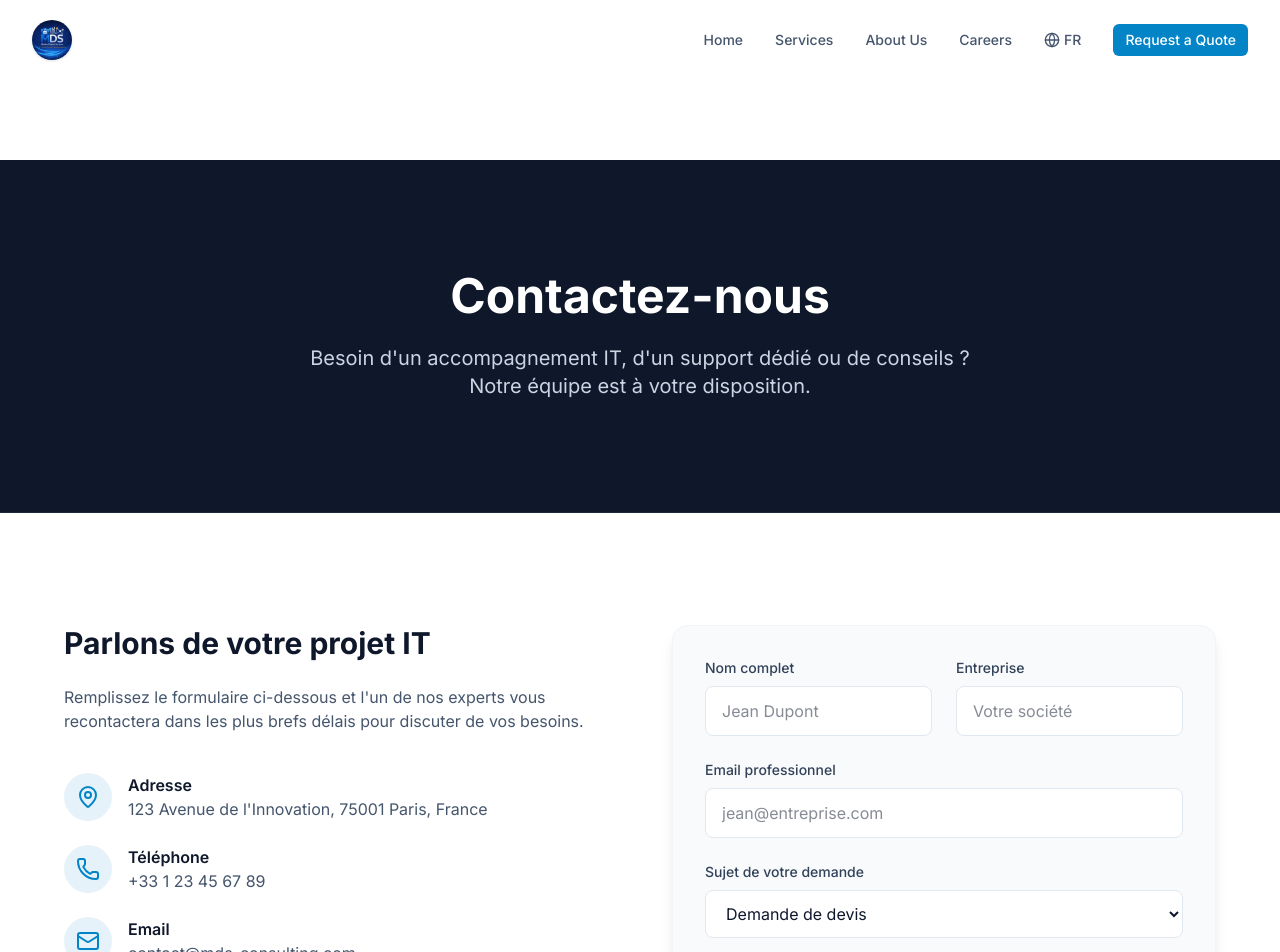
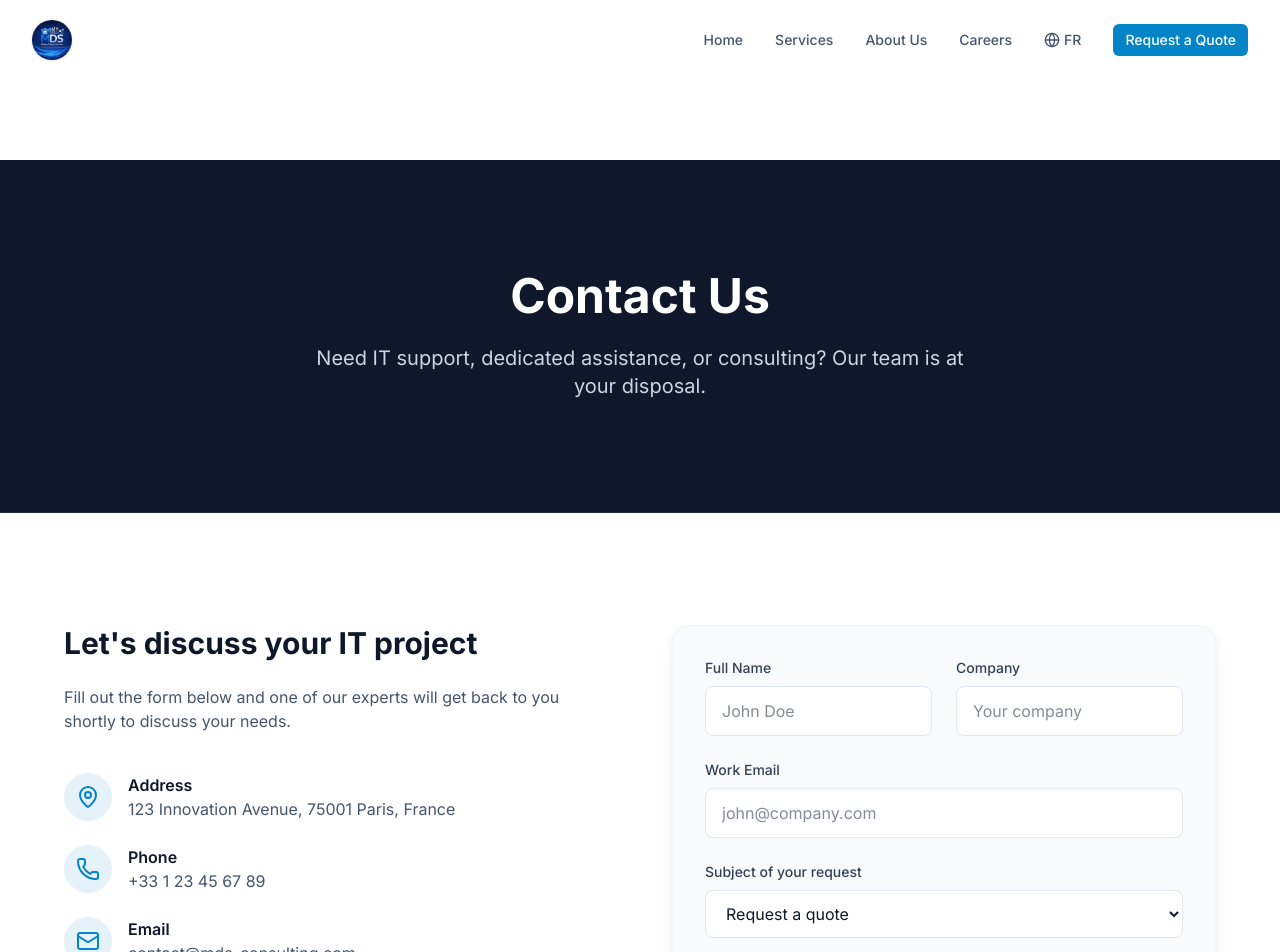
Before and after one commit to modoudigitalserv/MDS, a Next.js app: page /en/contact in a window 1280 px wide. Shown: the top 952 px of the page. Built offline with nearby package versions, Linux system fonts and the light colour scheme.

Commit message:
feat: translate contact page

```diff
--- a/src/app/[lang]/contact/page.js
+++ b/src/app/[lang]/contact/page.js
@@ -1,25 +1,28 @@
-"use client";
-
 import { Section } from "@/components/ui/Section";
 import { Button } from "@/components/ui/Button";
 import { Mail, Phone, MapPin } from "lucide-react";
+import { getDictionary } from "@/dictionaries/getDictionary";
 
-export default function ContactPage() {
+export default async function ContactPage({ params }) {
+  const { lang } = await params;
+  const dict = await getDictionary(lang);
+  const contactDict = dict.contactPage;
+
   return (
     <div className="pt-20">
       <Section bg="dark" className="py-24 text-center border-b border-slate-800">
-        <h1 className="text-4xl md:text-5xl font-bold mb-6">Contactez-nous</h1>
+        <h1 className="text-4xl md:text-5xl font-bold mb-6">{contactDict.title}</h1>
         <p className="text-xl text-slate-300 max-w-2xl mx-auto">
-          Besoin d'un accompagnement IT, d'un support dédié ou de conseils ? Notre équipe est à votre disposition.
+          {contactDict.desc}
         </p>
       </Section>
 
       <Section bg="white">
         <div className="max-w-6xl mx-auto grid grid-cols-1 lg:grid-cols-2 gap-16">
           <div>
-            <h2 className="text-3xl font-bold text-slate-900 dark:text-white mb-6">Parlons de votre projet IT</h2>
+            <h2 className="text-3xl font-bold text-slate-900 dark:text-white mb-6">{contactDict.subtitle}</h2>
             <p className="text-slate-600 dark:text-slate-400 mb-10">
-              Remplissez le formulaire ci-dessous et l'un de nos experts vous recontactera dans les plus brefs délais pour discuter de vos besoins.
+              {contactDict.subdesc}
             </p>
 
             <div className="space-y-6">
@@ -28,8 +31,8 @@ export default function ContactPage() {
                   <MapPin className="w-6 h-6 text-[var(--color-primary-600)]" />
                 </div>
                 <div>
-                  <h3 className="font-semibold text-slate-900 dark:text-white">Adresse</h3>
-                  <p className="text-slate-600 dark:text-slate-400">123 Avenue de l'Innovation, 75001 Paris, France</p>
+                  <h3 className="font-semibold text-slate-900 dark:text-white">{contactDict.addressTitle}</h3>
+                  <p className="text-slate-600 dark:text-slate-400">{contactDict.addressText}</p>
                 </div>
               </div>
               <div className="flex items-center gap-4">
@@ -37,8 +40,8 @@ export default function ContactPage() {
                   <Phone className="w-6 h-6 text-[var(--color-primary-600)]" />
                 </div>
                 <div>
-                  <h3 className="font-semibold text-slate-900 dark:text-white">Téléphone</h3>
-                  <p className="text-slate-600 dark:text-slate-400">+33 1 23 45 67 89</p>
+                  <h3 className="font-semibold text-slate-900 dark:text-white">{contactDict.phoneTitle}</h3>
+                  <p className="text-slate-600 dark:text-slate-400">{contactDict.phoneText}</p>
                 </div>
               </div>
               <div className="flex items-center gap-4">
@@ -46,8 +49,8 @@ export default function ContactPage() {
                   <Mail className="w-6 h-6 text-[var(--color-primary-600)]" />
                 </div>
                 <div>
-                  <h3 className="font-semibold text-slate-900 dark:text-white">Email</h3>
-                  <p className="text-slate-600 dark:text-slate-400">contact@mds-consulting.com</p>
+                  <h3 className="font-semibold text-slate-900 dark:text-white">{contactDict.emailTitle}</h3>
+                  <p className="text-slate-600 dark:text-slate-400">{contactDict.emailText}</p>
                 </div>
               </div>
             </div>
@@ -57,32 +60,31 @@ export default function ContactPage() {
             <form className="space-y-6">
               <div className="grid grid-cols-1 sm:grid-cols-2 gap-6">
                 <div>
-                  <label htmlFor="nom" className="block text-sm font-medium text-slate-700 dark:text-slate-300 mb-2">Nom complet</label>
-                  <input type="text" id="nom" className="w-full px-4 py-3 rounded-lg border border-slate-200 dark:border-slate-700 bg-white dark:bg-[#1e293b] focus:ring-2 focus:ring-[var(--color-primary-500)] outline-none transition-shadow text-slate-900 dark:text-white" placeholder="Jean Dupont" />
+                  <label htmlFor="nom" className="block text-sm font-medium text-slate-700 dark:text-slate-300 mb-2">{contactDict.formName}</label>
+                  <input type="text" id="nom" className="w-full px-4 py-3 rounded-lg border border-slate-200 dark:border-slate-700 bg-white dark:bg-[#1e293b] focus:ring-2 focus:ring-[var(--color-primary-500)] outline-none transition-shadow text-slate-900 dark:text-white" placeholder={contactDict.formNamePlaceholder} />
                 </div>
                 <div>
-                  <label htmlFor="entreprise" className="block text-sm font-medium text-slate-700 dark:text-slate-300 mb-2">Entreprise</label>
-                  <input type="text" id="entreprise" className="w-full px-4 py-3 rounded-lg border border-slate-200 dark:border-slate-700 bg-white dark:bg-[#1e293b] focus:ring-2 focus:ring-[var(--color-primary-500)] outline-none transition-shadow text-slate-900 dark:text-white" placeholder="Votre société" />
+                  <label htmlFor="entreprise" className="block text-sm font-medium text-slate-700 dark:text-slate-300 mb-2">{contactDict.formCompany}</label>
+                  <input type="text" id="entreprise" className="w-full px-4 py-3 rounded-lg border border-slate-200 dark:border-slate-700 bg-white dark:bg-[#1e293b] focus:ring-2 focus:ring-[var(--color-primary-500)] outline-none transition-shadow text-slate-900 dark:text-white" placeholder={contactDict.formCompanyPlaceholder} />
                 </div>
               </div>
               <div>
-                <label htmlFor="email" className="block text-sm font-medium text-slate-700 dark:text-slate-300 mb-2">Email professionnel</label>
-                <input type="email" id="email" className="w-full px-4 py-3 rounded-lg border border-slate-200 dark:border-slate-700 bg-white dark:bg-[#1e293b] focus:ring-2 focus:ring-[var(--color-primary-500)] outline-none transition-shadow text-slate-900 dark:text-white" placeholder="jean@entreprise.com" />
+                <label htmlFor="email" className="block text-sm font-medium text-slate-700 dark:text-slate-300 mb-2">{contactDict.formEmail}</label>
+                <input type="email" id="email" className="w-full px-4 py-3 rounded-lg border border-slate-200 dark:border-slate-700 bg-white dark:bg-[#1e293b] focus:ring-2 focus:ring-[var(--color-primary-500)] outline-none transition-shadow text-slate-900 dark:text-white" placeholder={contactDict.formEmailPlaceholder} />
               </div>
               <div>
-                <label htmlFor="sujet" className="block text-sm font-medium text-slate-700 dark:text-slate-300 mb-2">Sujet de votre demande</label>
+                <label htmlFor="sujet" className="block text-sm font-medium text-slate-700 dark:text-slate-300 mb-2">{contactDict.formSubject}</label>
                 <select id="sujet" className="w-full px-4 py-3 rounded-lg border border-slate-200 dark:border-slate-700 bg-white dark:bg-[#1e293b] focus:ring-2 focus:ring-[var(--color-primary-500)] outline-none transition-shadow text-slate-900 dark:text-white">
-                  <option>Demande de devis</option>
-                  <option>Support Informatique</option>
-                  <option>Placement IT</option>
-                  <option>Autre</option>
+                  {contactDict.formSubjectOptions.map((opt, i) => (
+                    <option key={i}>{opt}</option>
+                  ))}
                 </select>
               </div>
               <div>
-                <label htmlFor="message" className="block text-sm font-medium text-slate-700 dark:text-slate-300 mb-2">Votre message</label>
-                <textarea id="message" rows="4" className="w-full px-4 py-3 rounded-lg border border-slate-200 dark:border-slate-700 bg-white dark:bg-[#1e293b] focus:ring-2 focus:ring-[var(--color-primary-500)] outline-none transition-shadow text-slate-900 dark:text-white" placeholder="Décrivez votre besoin..."></textarea>
+                <label htmlFor="message" className="block text-sm font-medium text-slate-700 dark:text-slate-300 mb-2">{contactDict.formMessage}</label>
+                <textarea id="message" rows="4" className="w-full px-4 py-3 rounded-lg border border-slate-200 dark:border-slate-700 bg-white dark:bg-[#1e293b] focus:ring-2 focus:ring-[var(--color-primary-500)] outline-none transition-shadow text-slate-900 dark:text-white" placeholder={contactDict.formMessagePlaceholder}></textarea>
               </div>
-              <Button type="button" className="w-full" size="lg">Envoyer la demande</Button>
+              <Button type="button" className="w-full" size="lg">{contactDict.formSubmit}</Button>
             </form>
           </div>
         </div>
--- a/src/dictionaries/en.json
+++ b/src/dictionaries/en.json
@@ -31,5 +31,28 @@
     "contact": "Contact",
     "rights": "All rights reserved.",
     "madeWith": "Made with passion by MDS."
+  },
+  "contactPage": {
+    "title": "Contact Us",
+    "desc": "Need IT support, dedicated assistance, or consulting? Our team is at your disposal.",
+    "subtitle": "Let's discuss your IT project",
+    "subdesc": "Fill out the form below and one of our experts will get back to you shortly to discuss your needs.",
+    "addressTitle": "Address",
+    "addressText": "123 Innovation Avenue, 75001 Paris, France",
+    "phoneTitle": "Phone",
+    "phoneText": "+33 1 23 45 67 89",
+    "emailTitle": "Email",
+    "emailText": "contact@mds-consulting.com",
+    "formName": "Full Name",
+    "formNamePlaceholder": "John Doe",
+    "formCompany": "Company",
+    "formCompanyPlaceholder": "Your company",
+    "formEmail": "Work Email",
+    "formEmailPlaceholder": "john@company.com",
+    "formSubject": "Subject of your request",
+    "formSubjectOptions": ["Request a quote", "IT Support", "IT Staffing", "Other"],
+    "formMessage": "Your message",
+    "formMessagePlaceholder": "Describe your needs...",
+    "formSubmit": "Send Request"
   }
 }
--- a/src/dictionaries/fr.json
+++ b/src/dictionaries/fr.json
@@ -31,5 +31,28 @@
     "contact": "Contact",
     "rights": "Tous droits réservés.",
     "madeWith": "Créé avec passion par MDS."
+  },
+  "contactPage": {
+    "title": "Contactez-nous",
+    "desc": "Besoin d'un accompagnement IT, d'un support dédié ou de conseils ? Notre équipe est à votre disposition.",
+    "subtitle": "Parlons de votre projet IT",
+    "subdesc": "Remplissez le formulaire ci-dessous et l'un de nos experts vous recontactera dans les plus brefs délais pour discuter de vos besoins.",
+    "addressTitle": "Adresse",
+    "addressText": "123 Avenue de l'Innovation, 75001 Paris, France",
+    "phoneTitle": "Téléphone",
+    "phoneText": "+33 1 23 45 67 89",
+    "emailTitle": "Email",
+    "emailText": "contact@mds-consulting.com",
+    "formName": "Nom complet",
+    "formNamePlaceholder": "Jean Dupont",
+    "formCompany": "Entreprise",
+    "formCompanyPlaceholder": "Votre société",
+    "formEmail": "Email professionnel",
+    "formEmailPlaceholder": "jean@entreprise.com",
+    "formSubject": "Sujet de votre demande",
+    "formSubjectOptions": ["Demande de devis", "Support Informatique", "Placement IT", "Autre"],
+    "formMessage": "Votre message",
+    "formMessagePlaceholder": "Décrivez votre besoin...",
+    "formSubmit": "Envoyer la demande"
   }
 }
```
